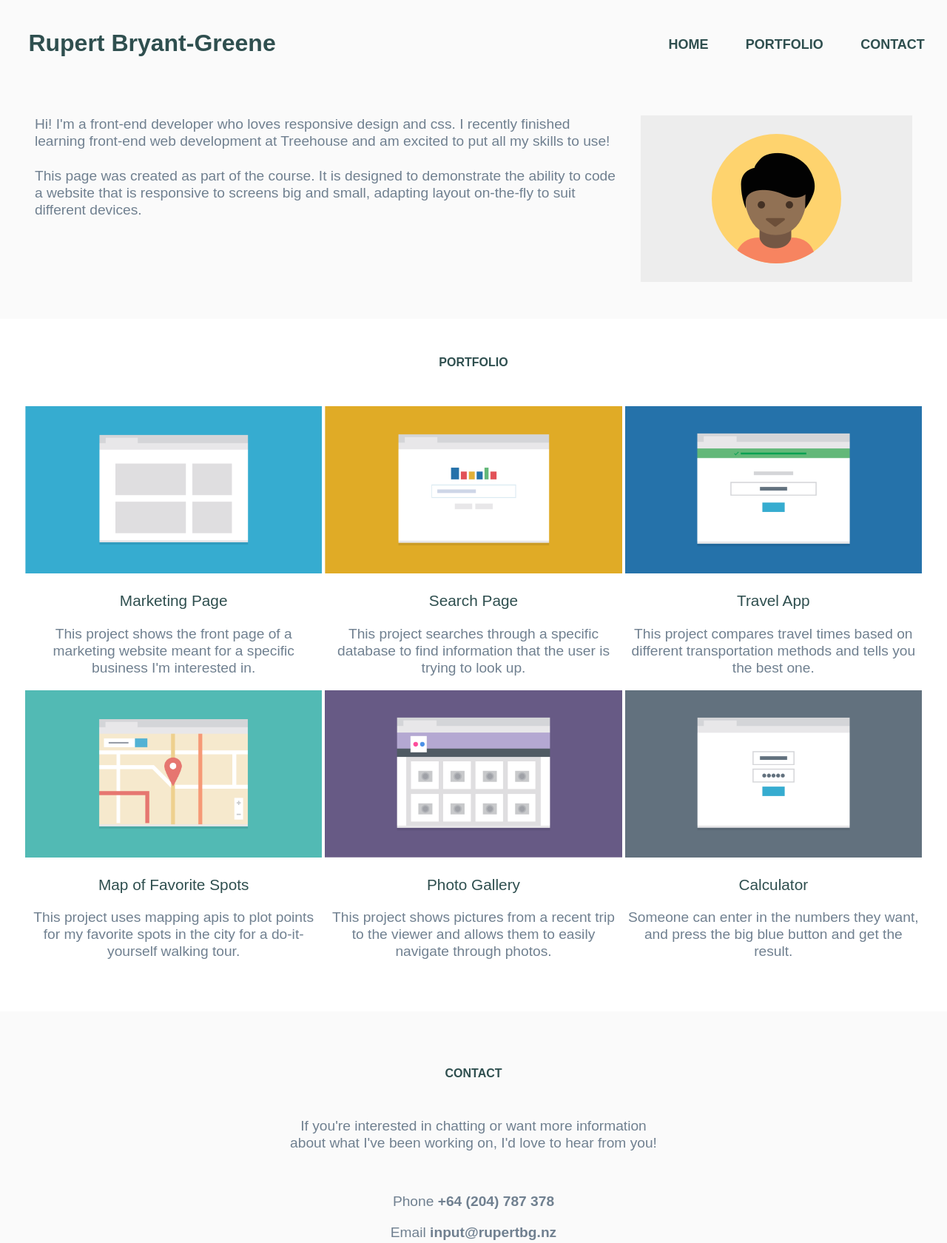
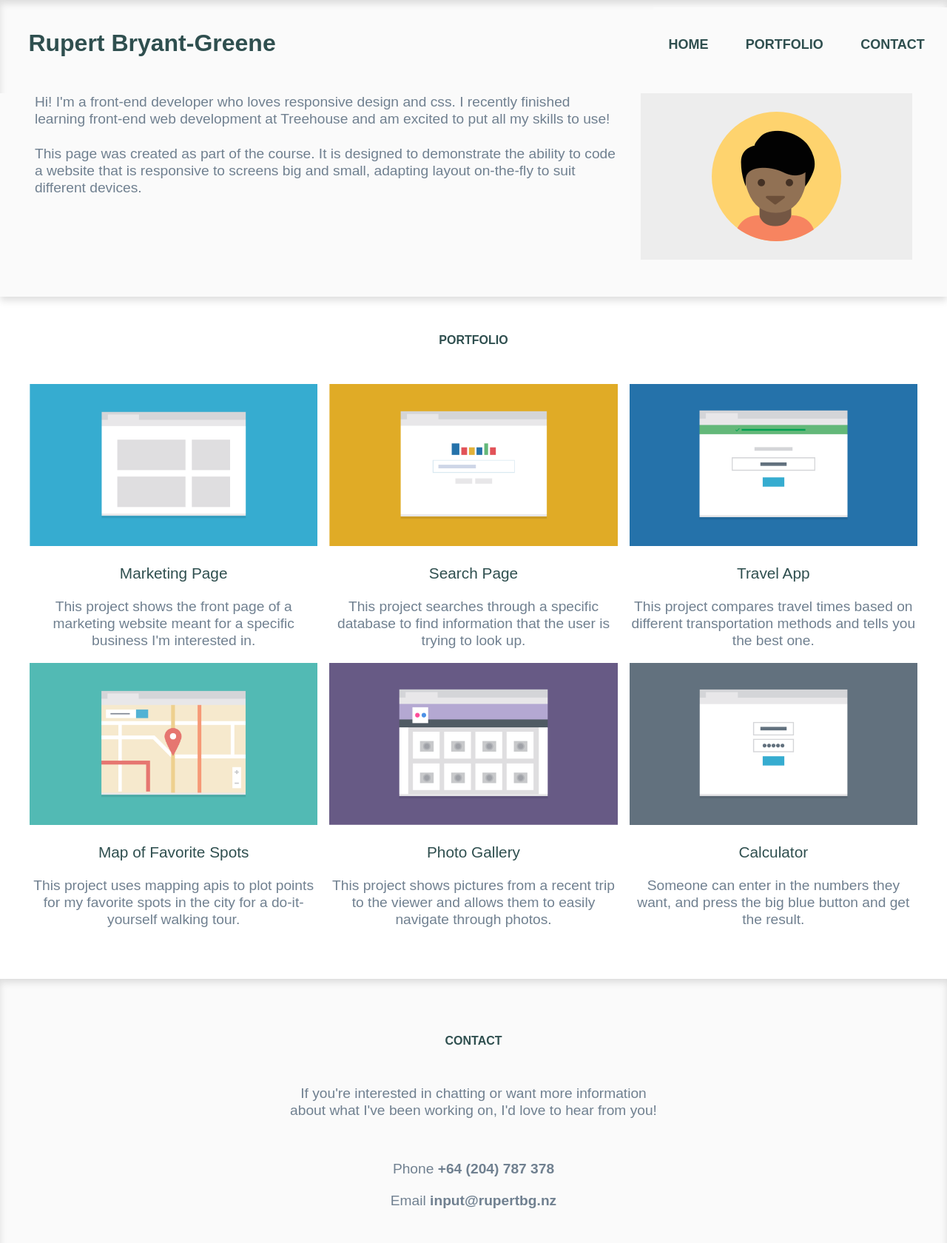
Before and after one commit to rupertbg/responsive-layout, a plain HTML site: page index.html in a window 1280 px wide. Shown: the top 1680 px of the page at 74% size. Drawn offline with Linux system fonts and the light colour scheme.

Commit message:
Commit for first submission
Cleaned up markup and adjusted appropriate padding, margins. Removed
indentation inconsistencies.

```diff
--- a/index.html
+++ b/index.html
@@ -15,7 +15,7 @@
   </head>
 
   <body>
-  <a name="home"></a>
+  <a id="home"></a>
     <header>
 
       <div class="header-container">
@@ -46,7 +46,7 @@
       </div>
     </header>
 
-      <section class="portfolio"><a name="portfolio"></a>
+      <section class="portfolio"><a id="portfolio"></a>
 
         <h2>Portfolio</h2>
 
@@ -107,7 +107,7 @@
 
     <footer>
 
-      <div class="contact"><a name="contact"></a>
+      <div class="contact"><a id="contact"></a>
 
         <div class="contact-content">
 
@@ -138,6 +138,7 @@
 
         </div>
 
+      </div>
 
     </footer>
 
--- a/styles.css
+++ b/styles.css
@@ -70,6 +70,7 @@ h3 {
 
   max-width: 1366px;
   margin: 0 auto;
+  box-shadow: 0 5px 10px #ddd, inset 0 5px 10px #ddd;
 
   }
 
@@ -79,7 +80,7 @@ h3 {
 
 .main-nav {
 
- padding: 10px 0 30px;
+ margin: 10px 0 30px;
 
  }
 
@@ -163,7 +164,6 @@ h3 {
   padding: 0 2.5% 50px;
   display: flex;
   flex-flow: column;
-    background-color: linear-gradient(#000, #fff);
 
 }
 
@@ -214,6 +214,7 @@ h3 {
 
 footer {
 
+  box-shadow: inset 0 5px 10px #ddd;
   background-color: #fafafa;
 
 }
@@ -316,7 +317,7 @@ footer {
 
   .portfolio-item {
 
-  	width: 50%;
+    width: 48%;
     height: auto;
 
   }
@@ -399,6 +400,12 @@ footer {
 
   }
 
+  .main-nav {
+
+    margin: 10px 0 0;
+
+  }
+
   .main-nav ul {
 
     margin: 15px 3% 30px auto;
@@ -408,7 +415,7 @@ footer {
 
   .portfolio-item {
 
-  	width: 33%;
+    width: 32%;
     height: auto;
 
   }
```
Lines whose indentation alone changed are shown as unchanged.
